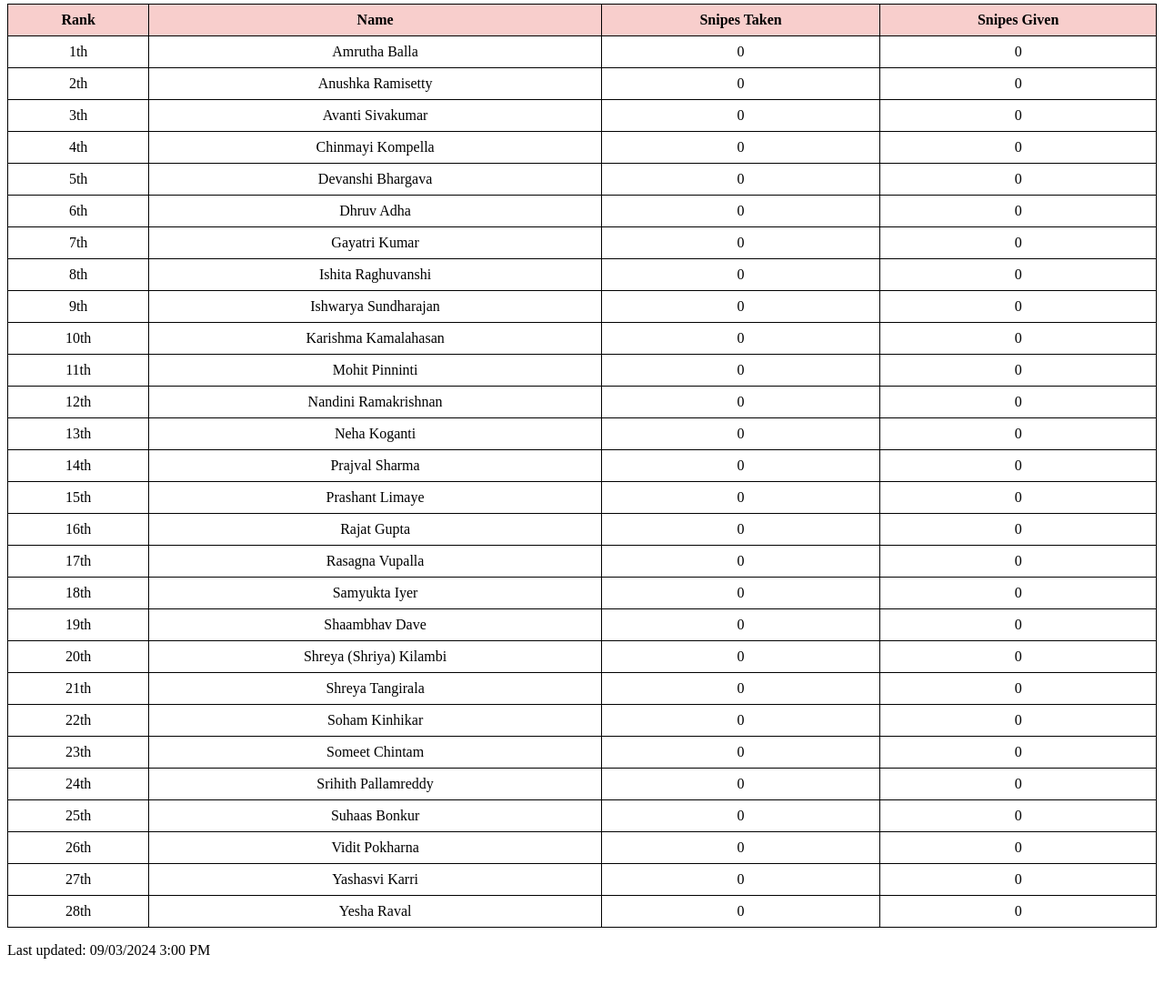
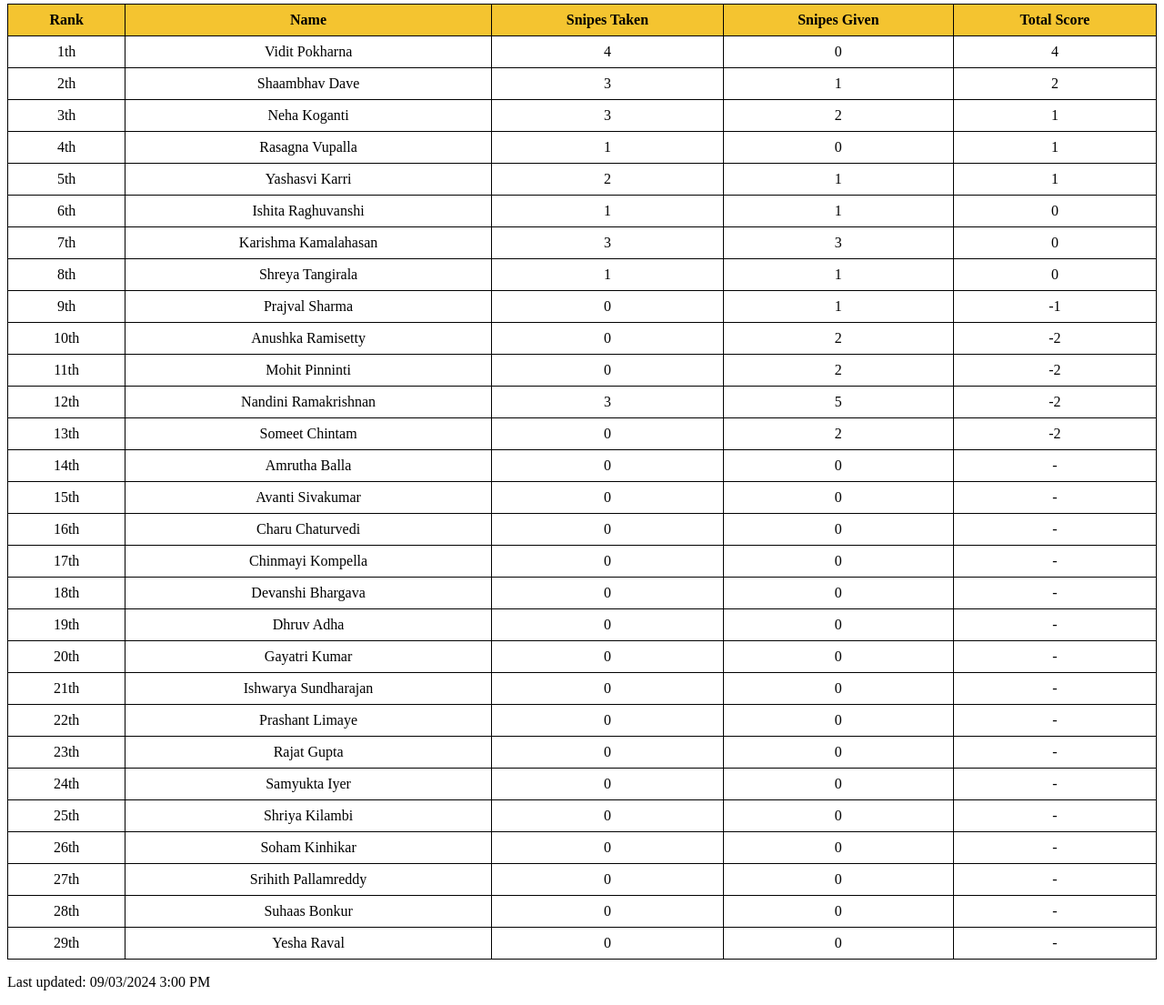
Before and after one commit to viditpok/gthysnipes, a plain HTML site: page index.html in a window 1280 px wide. Shown: the part 76-1181 px from the top of the page at 91% size. Before the commit the page ends 1146 px from the top, so only its background shows below. Drawn offline with Linux system fonts and the light colour scheme.

Commit message:
updated sept 3

```diff
--- a/index.html
+++ b/index.html
@@ -1,5 +1,6 @@
 <!DOCTYPE html>
 <html lang="en">
+
 <head>
     <meta charset="UTF-8">
     <meta name="viewport" content="width=device-width, initial-scale=1.0">
@@ -9,23 +10,28 @@
             width: 100%;
             border-collapse: collapse;
         }
-        th, td {
+
+        th,
+        td {
             border: 1px solid black;
             padding: 8px;
             text-align: center;
         }
+
         th {
-            background-color: #f8cecc;
+            background-color: #F4C430;
             cursor: pointer;
         }
+
         td.highlight {
             background-color: #fdfd96;
         }
     </style>
 </head>
+
 <body>
 
-    <h1>Snipes Ranking</h1>
+    <h1 style="text-align: center;">Snipes Ranking</h1>
 
     <table id="snipesTable">
         <thead>
@@ -34,61 +40,256 @@
                 <th onclick="sortTable(2)">Name</th>
                 <th onclick="sortTable(3)">Snipes Taken</th>
                 <th onclick="sortTable(4)">Snipes Given</th>
+                <th onclick="sortTable(5)">Total Score</th>
             </tr>
         </thead>
         <tbody>
-            <tr><td></td><td>Amrutha Balla</td><td>0</td><td>0</td></tr>
-            <tr><td></td><td>Anushka Ramisetty</td><td>0</td><td>0</td></tr>
-            <tr><td></td><td>Avanti Sivakumar</td><td>0</td><td>0</td></tr>
-            <tr><td></td><td>Chinmayi Kompella</td><td>0</td><td>0</td></tr>
-            <tr><td></td><td>Devanshi Bhargava</td><td>0</td><td>0</td></tr>
-            <tr><td></td><td>Dhruv Adha</td><td>0</td><td>0</td></tr>
-            <tr><td></td><td>Gayatri Kumar</td><td>0</td><td>0</td></tr>
-            <tr><td></td><td>Ishita Raghuvanshi</td><td>0</td><td>0</td></tr>
-            <tr><td></td><td>Ishwarya Sundharajan</td><td>0</td><td>0</td></tr>
-            <tr><td></td><td>Karishma Kamalahasan</td><td>0</td><td>0</td></tr>
-            <tr><td></td><td>Mohit Pinninti</td><td>0</td><td>0</td></tr>
-            <tr><td></td><td>Nandini Ramakrishnan</td><td>0</td><td>0</td></tr>
-            <tr><td></td><td>Neha Koganti</td><td>0</td><td>0</td></tr>
-            <tr><td></td><td>Prajval Sharma</td><td>0</td><td>0</td></tr>
-            <tr><td></td><td>Prashant Limaye</td><td>0</td><td>0</td></tr>
-            <tr><td></td><td>Rajat Gupta</td><td>0</td><td>0</td></tr>
-            <tr><td></td><td>Rasagna Vupalla</td><td>0</td><td>0</td></tr>
-            <tr><td></td><td>Samyukta Iyer</td><td>0</td><td>0</td></tr>
-            <tr><td></td><td>Shaambhav Dave</td><td>0</td><td>0</td></tr>
-            <tr><td></td><td>Shreya (Shriya) Kilambi</td><td>0</td><td>0</td></tr>
-            <tr><td></td><td>Shreya Tangirala</td><td>0</td><td>0</td></tr>
-            <tr><td></td><td>Soham Kinhikar</td><td>0</td><td>0</td></tr>
-            <tr><td></td><td>Someet Chintam</td><td>0</td><td>0</td></tr>
-            <tr><td></td><td>Srihith Pallamreddy</td><td>0</td><td>0</td></tr>
-            <tr><td></td><td>Suhaas Bonkur</td><td>0</td><td>0</td></tr>
-            <tr><td></td><td>Vidit Pokharna</td><td>0</td><td>0</td></tr>
-            <tr><td></td><td>Yashasvi Karri</td><td>0</td><td>0</td></tr>
-            <tr><td></td><td>Yesha Raval</td><td>0</td><td>0</td></tr>
+            <tr>
+                <td></td>
+                <td>Amrutha Balla</td>
+                <td>0</td>
+                <td>0</td>
+                <td></td>
+            </tr>
+            <tr>
+                <td></td>
+                <td>Anushka Ramisetty</td>
+                <td>0</td>
+                <td>2</td>
+                <td></td>
+            </tr>
+            <tr>
+                <td></td>
+                <td>Avanti Sivakumar</td>
+                <td>0</td>
+                <td>0</td>
+                <td></td>
+            </tr>
+            <tr>
+                <td></td>
+                <td>Charu Chaturvedi</td>
+                <td>0</td>
+                <td>0</td>
+                <td></td>
+            </tr>
+            <tr>
+                <td></td>
+                <td>Chinmayi Kompella</td>
+                <td>0</td>
+                <td>0</td>
+                <td></td>
+            </tr>
+            <tr>
+                <td></td>
+                <td>Devanshi Bhargava</td>
+                <td>0</td>
+                <td>0</td>
+                <td></td>
+            </tr>
+            <tr>
+                <td></td>
+                <td>Dhruv Adha</td>
+                <td>0</td>
+                <td>0</td>
+                <td></td>
+            </tr>
+            <tr>
+                <td></td>
+                <td>Gayatri Kumar</td>
+                <td>0</td>
+                <td>0</td>
+                <td></td>
+            </tr>
+            <tr>
+                <td></td>
+                <td>Ishita Raghuvanshi</td>
+                <td>1</td>
+                <td>1</td>
+                <td></td>
+            </tr>
+            <tr>
+                <td></td>
+                <td>Ishwarya Sundharajan</td>
+                <td>0</td>
+                <td>0</td>
+                <td></td>
+            </tr>
+            <tr>
+                <td></td>
+                <td>Karishma Kamalahasan</td>
+                <td>3</td>
+                <td>3</td>
+                <td></td>
+            </tr>
+            <tr>
+                <td></td>
+                <td>Mohit Pinninti</td>
+                <td>0</td>
+                <td>2</td>
+                <td></td>
+            </tr>
+            <tr>
+                <td></td>
+                <td>Nandini Ramakrishnan</td>
+                <td>3</td>
+                <td>5</td>
+                <td></td>
+            </tr>
+            <tr>
+                <td></td>
+                <td>Neha Koganti</td>
+                <td>3</td>
+                <td>2</td>
+                <td></td>
+            </tr>
+            <tr>
+                <td></td>
+                <td>Prajval Sharma</td>
+                <td>0</td>
+                <td>1</td>
+                <td></td>
+            </tr>
+            <tr>
+                <td></td>
+                <td>Prashant Limaye</td>
+                <td>0</td>
+                <td>0</td>
+                <td></td>
+            </tr>
+            <tr>
+                <td></td>
+                <td>Rajat Gupta</td>
+                <td>0</td>
+                <td>0</td>
+                <td></td>
+            </tr>
+            <tr>
+                <td></td>
+                <td>Rasagna Vupalla</td>
+                <td>1</td>
+                <td>0</td>
+                <td></td>
+            </tr>
+            <tr>
+                <td></td>
+                <td>Samyukta Iyer</td>
+                <td>0</td>
+                <td>0</td>
+                <td></td>
+            </tr>
+            <tr>
+                <td></td>
+                <td>Shaambhav Dave</td>
+                <td>3</td>
+                <td>1</td>
+                <td></td>
+            </tr>
+            <tr>
+                <td></td>
+                <td>Shriya Kilambi</td>
+                <td>0</td>
+                <td>0</td>
+                <td></td>
+            </tr>
+            <tr>
+                <td></td>
+                <td>Shreya Tangirala</td>
+                <td>1</td>
+                <td>1</td>
+                <td></td>
+            </tr>
+            <tr>
+                <td></td>
+                <td>Soham Kinhikar</td>
+                <td>0</td>
+                <td>0</td>
+                <td></td>
+            </tr>
+            <tr>
+                <td></td>
+                <td>Someet Chintam</td>
+                <td>0</td>
+                <td>2</td>
+                <td></td>
+            </tr>
+            <tr>
+                <td></td>
+                <td>Srihith Pallamreddy</td>
+                <td>0</td>
+                <td>0</td>
+                <td></td>
+            </tr>
+            <tr>
+                <td></td>
+                <td>Suhaas Bonkur</td>
+                <td>0</td>
+                <td>0</td>
+                <td></td>
+            </tr>
+            <tr>
+                <td></td>
+                <td>Vidit Pokharna</td>
+                <td>4</td>
+                <td>0</td>
+                <td></td>
+            </tr>
+            <tr>
+                <td></td>
+                <td>Yashasvi Karri</td>
+                <td>2</td>
+                <td>1</td>
+                <td></td>
+            </tr>
+            <tr>
+                <td></td>
+                <td>Yesha Raval</td>
+                <td>0</td>
+                <td>0</td>
+                <td></td>
+            </tr>
         </tbody>
     </table>
 
     <script>
-        function sortTable(n) {
+        function calculateTotalScore(taken, given) {
+            // Calculate the total score
+            return taken - given;
+        }
+
+        function sortTable() {
             var table, rows, switching, i, x, y, shouldSwitch, dir, switchcount = 0;
             table = document.getElementById("snipesTable");
             switching = true;
             dir = "desc"; // Set the sorting direction to descending
+
+            // Calculate the total score for each row and add it to the last column
+            rows = table.rows;
+            for (i = 1; i < rows.length; i++) {
+                var taken = parseInt(rows[i].getElementsByTagName("TD")[2].innerHTML);
+                var given = parseInt(rows[i].getElementsByTagName("TD")[3].innerHTML);
+                var totalScore = calculateTotalScore(taken, given);
+                if (taken === 0 && given === 0) {
+                    // If both taken and given are zero, set score to -Infinity to push to the bottom
+                    totalScore = -Infinity;
+                }
+                rows[i].setAttribute('data-score', totalScore); // Store the actual score as a data attribute
+                rows[i].getElementsByTagName("TD")[4].innerHTML = (totalScore === -Infinity) ? '-' : totalScore;
+            }
 
             while (switching) {
                 switching = false;
                 rows = table.rows;
                 for (i = 1; i < (rows.length - 1); i++) {
                     shouldSwitch = false;
-                    x = rows[i].getElementsByTagName("TD")[n];
-                    y = rows[i + 1].getElementsByTagName("TD")[n];
+                    x = parseFloat(rows[i].getAttribute('data-score')); // Use the actual score for comparison
+                    y = parseFloat(rows[i + 1].getAttribute('data-score'));
                     if (dir == "desc") {
-                        if (parseInt(x.innerHTML) < parseInt(y.innerHTML)) {
+                        if (x < y) {
                             shouldSwitch = true;
                             break;
                         }
                     } else if (dir == "asc") {
-                        if (parseInt(x.innerHTML) > parseInt(y.innerHTML)) {
+                        if (x > y) {
                             shouldSwitch = true;
                             break;
                         }
@@ -113,8 +314,8 @@
         }
 
         // Automatically sort the table on page load
-        window.onload = function() {
-            sortTable(2); // 2 is the index for Snipes Taken
+        window.onload = function () {
+            sortTable();
         };
     </script>
 
@@ -123,4 +324,5 @@
     </footer>
 
 </body>
+
 </html>
```
